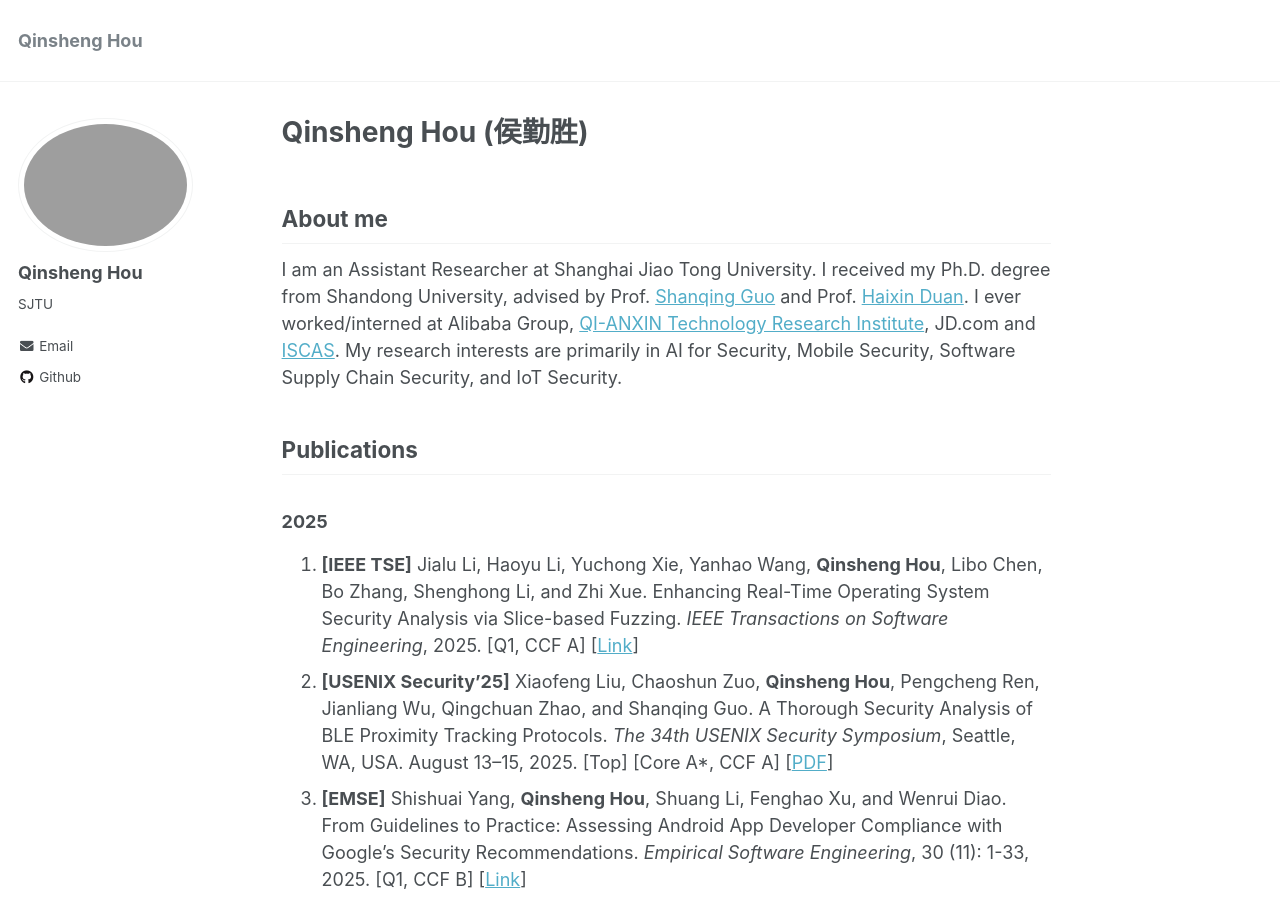
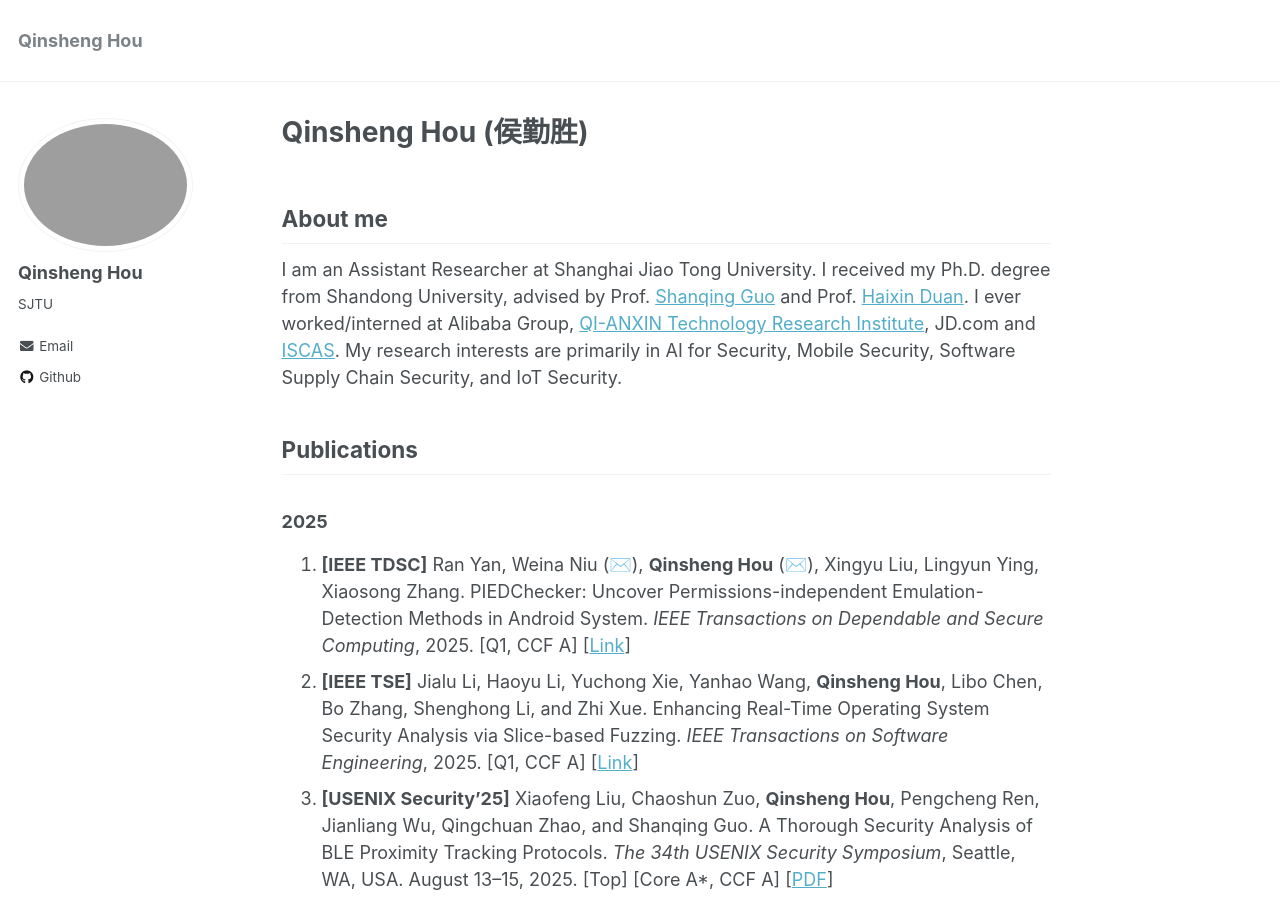
Before and after one commit to chicharitomu14/chicharitomu14.github.io, a Jekyll site: the page built from _pages/about.md, in a window 1280 px wide and 900 px high. Built offline with Jekyll 4.4.1, drawn with Linux system fonts in a browser that asks for light colours.

Commit message:
update papers

```diff
--- a/_pages/about.md
+++ b/_pages/about.md
@@ -17,10 +17,11 @@ Publications
 
 ### 2025
 
-1. **[IEEE TSE]** Jialu Li, Haoyu Li, Yuchong Xie, Yanhao Wang, **Qinsheng Hou**, Libo Chen, Bo Zhang, Shenghong Li, and Zhi Xue. Enhancing Real-Time Operating System Security Analysis via Slice-based Fuzzing.  *IEEE Transactions on Software Engineering*, 2025. [Q1, CCF A] [[Link](https://www.computer.org/csdl/journal/ts/5555/01/11185190/2aB2S4Om2ze)]
-2. **[USENIX Security’25]** Xiaofeng Liu, Chaoshun Zuo, **Qinsheng Hou**, Pengcheng Ren, Jianliang Wu, Qingchuan Zhao, and Shanqing Guo. A Thorough Security Analysis of BLE Proximity Tracking Protocols. *The 34th USENIX Security Symposium*, Seattle, WA, USA. August 13–15, 2025. [Top] [Core A\*, CCF A] [[PDF](https://www.usenix.org/system/files/usenixsecurity25-liu-xiaofeng.pdf)]
-3. **[EMSE]** Shishuai Yang, **Qinsheng Hou**, Shuang Li, Fenghao Xu, and Wenrui Diao. From Guidelines to Practice: Assessing Android App Developer Compliance with Google’s Security Recommendations. *Empirical Software Engineering*, 30 (11): 1-33, 2025. [Q1, CCF B] [[Link](https://rdcu.be/dYrz6)]
-4. **[IEEE IOTJ]** Ran Yan, Weina Niu (✉️), **Qinsheng Hou** (✉️), YuChi Su, Jiacheng Gong, and Xiaosong Zhang. CAED: A Comprehensive Android Emulator Detection Framework with Data Augmentation. *IEEE Internet of Things Journal*, 12(13): 22847 - 22861, 2025. [Q1, CCF C] [[Link](https://ieeexplore.ieee.org/abstract/document/10935812)]
+1. **[IEEE TDSC]** Ran Yan, Weina Niu (✉️), **Qinsheng Hou** (✉️), Xingyu Liu, Lingyun Ying, Xiaosong Zhang. PIEDChecker: Uncover Permissions-independent Emulation-Detection Methods in Android System. *IEEE Transactions on Dependable and Secure Computing*, 2025. [Q1, CCF A] [[Link](https://ieeexplore.ieee.org/document/11230837)]
+2. **[IEEE TSE]** Jialu Li, Haoyu Li, Yuchong Xie, Yanhao Wang, **Qinsheng Hou**, Libo Chen, Bo Zhang, Shenghong Li, and Zhi Xue. Enhancing Real-Time Operating System Security Analysis via Slice-based Fuzzing.  *IEEE Transactions on Software Engineering*, 2025. [Q1, CCF A] [[Link](https://www.computer.org/csdl/journal/ts/5555/01/11185190/2aB2S4Om2ze)]
+3. **[USENIX Security’25]** Xiaofeng Liu, Chaoshun Zuo, **Qinsheng Hou**, Pengcheng Ren, Jianliang Wu, Qingchuan Zhao, and Shanqing Guo. A Thorough Security Analysis of BLE Proximity Tracking Protocols. *The 34th USENIX Security Symposium*, Seattle, WA, USA. August 13–15, 2025. [Top] [Core A\*, CCF A] [[PDF](https://www.usenix.org/system/files/usenixsecurity25-liu-xiaofeng.pdf)]
+4. **[EMSE]** Shishuai Yang, **Qinsheng Hou**, Shuang Li, Fenghao Xu, and Wenrui Diao. From Guidelines to Practice: Assessing Android App Developer Compliance with Google’s Security Recommendations. *Empirical Software Engineering*, 30 (11): 1-33, 2025. [Q1, CCF B] [[Link](https://rdcu.be/dYrz6)]
+5. **[IEEE IOTJ]** Ran Yan, Weina Niu (✉️), **Qinsheng Hou** (✉️), YuChi Su, Jiacheng Gong, and Xiaosong Zhang. CAED: A Comprehensive Android Emulator Detection Framework with Data Augmentation. *IEEE Internet of Things Journal*, 12(13): 22847 - 22861, 2025. [Q1, CCF C] [[Link](https://ieeexplore.ieee.org/abstract/document/10935812)]
 
 ### 2024
 
```
Also changed, not shown: other parts of _pages/about.md (+1 -0 lines).
